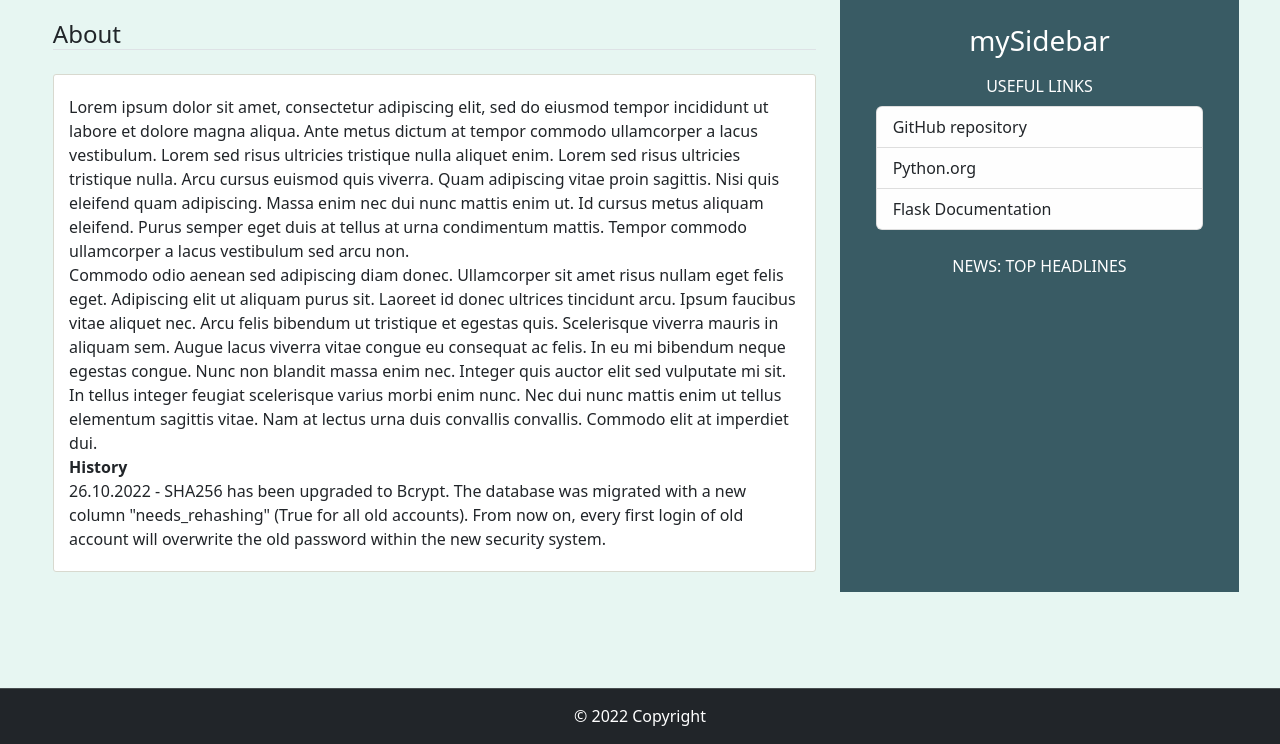
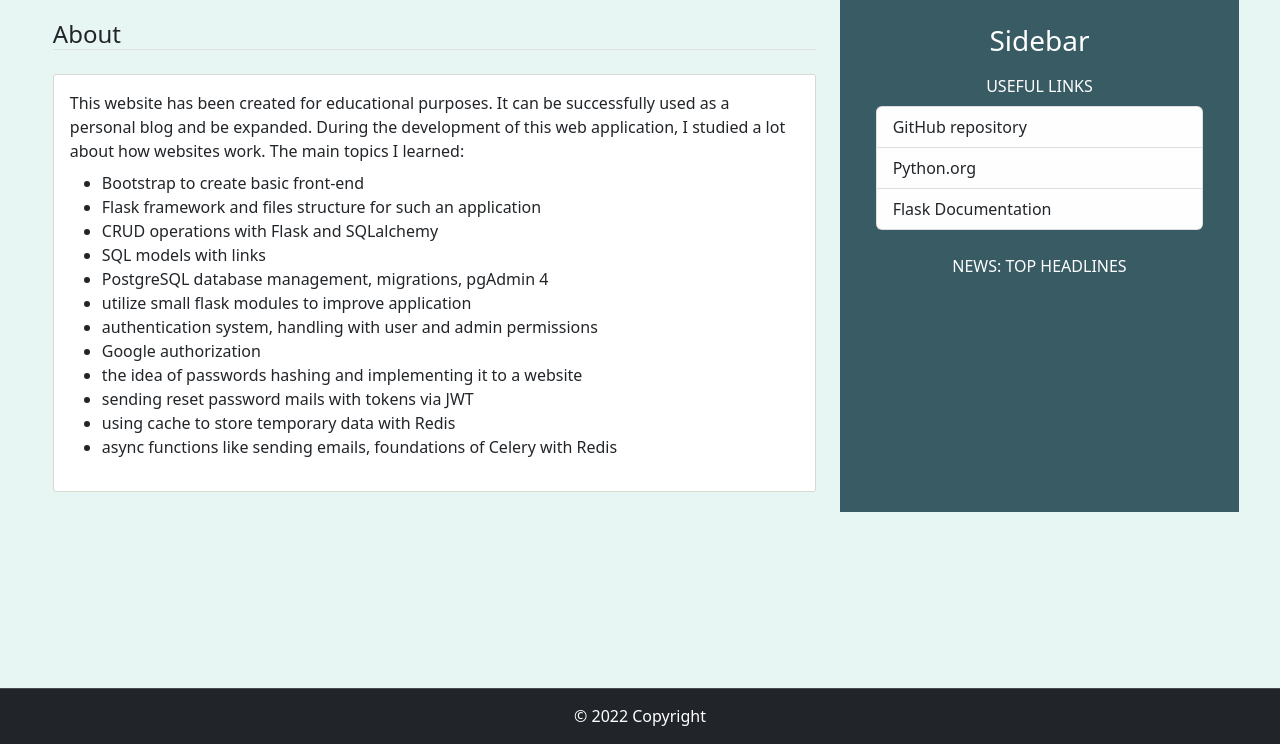
Before and after one commit to Jacek89/myBlog, a Python web app: template myblog/templates/about.html in a window 1280 px wide. Shown: the part 56-800 px from the top of the page. Run offline with Jinja, Linux system fonts and the light colour scheme; the template is opened without the code that fills it, so the values that code supplies are empty; some libraries are stand-ins or nearby versions.

Commit message:
About page added

```diff
--- a/myblog/templates/_sidebar.html
+++ b/myblog/templates/_sidebar.html
@@ -1,5 +1,5 @@
 <div class="content-section">
-    <h3 class="text-center">mySidebar</h3>
+    <h3 class="text-center">Sidebar</h3>
     <p class='text-muted-light text-center py-2'>USEFUL LINKS</p>
     <ul class="list-group">
         <li class="list-group-item list-group-item-light">
--- a/myblog/templates/about.html
+++ b/myblog/templates/about.html
@@ -1,12 +1,21 @@
 {% extends "base.html" %}
 {% block content %}
 <h4 class="border-bottom mb-4">About</h4>
-<div class="content">
-    <p>Lorem ipsum dolor sit amet, consectetur adipiscing elit, sed do eiusmod tempor incididunt ut labore et dolore magna aliqua. Ante metus dictum at tempor commodo ullamcorper a lacus vestibulum. Lorem sed risus ultricies tristique nulla aliquet enim. Lorem sed risus ultricies tristique nulla. Arcu cursus euismod quis viverra. Quam adipiscing vitae proin sagittis. Nisi quis eleifend quam adipiscing. Massa enim nec dui nunc mattis enim ut. Id cursus metus aliquam eleifend. Purus semper eget duis at tellus at urna condimentum mattis. Tempor commodo ullamcorper a lacus vestibulum sed arcu non.</p>
-    <p>Commodo odio aenean sed adipiscing diam donec. Ullamcorper sit amet risus nullam eget felis eget. Adipiscing elit ut aliquam purus sit. Laoreet id donec ultrices tincidunt arcu. Ipsum faucibus vitae aliquet nec. Arcu felis bibendum ut tristique et egestas quis. Scelerisque viverra mauris in aliquam sem. Augue lacus viverra vitae congue eu consequat ac felis. In eu mi bibendum neque egestas congue. Nunc non blandit massa enim nec. Integer quis auctor elit sed vulputate mi sit. In tellus integer feugiat scelerisque varius morbi enim nunc. Nec dui nunc mattis enim ut tellus elementum sagittis vitae. Nam at lectus urna duis convallis convallis. Commodo elit at imperdiet dui.</p>
-    <p class="fw-bold">History</p>
-    <p>26.10.2022 - SHA256 has been upgraded to Bcrypt. The database was migrated with a new column "needs_rehashing"
-    (True for all old accounts).
-    From now on, every first login of old account will overwrite the old password within the new security system.</p>
+<div class="content p-3">
+    <p class="pb-2">This website has been created for educational purposes. It can be successfully used as a personal blog and be expanded. During the development of this web application, I studied a lot about how websites work. The main topics I learned: </p>
+        <ul>
+            <li>Bootstrap to create basic front-end</li>
+            <li>Flask framework and files structure for such an application</li>
+            <li>CRUD operations with Flask and SQLalchemy</li>
+            <li>SQL models with links</li>
+            <li>PostgreSQL database management, migrations, pgAdmin 4</li>
+            <li>utilize small flask modules to improve application</li>
+            <li>authentication system, handling with user and admin permissions</li>
+            <li>Google authorization</li>
+            <li>the idea of passwords hashing and implementing it to a website</li>
+            <li>sending reset password mails with tokens via JWT</li>
+            <li>using cache to store temporary data with Redis</li>
+            <li>async functions like sending emails, foundations of Celery with Redis</li>
+        </ul>
 </div>
 {% endblock %}
```
